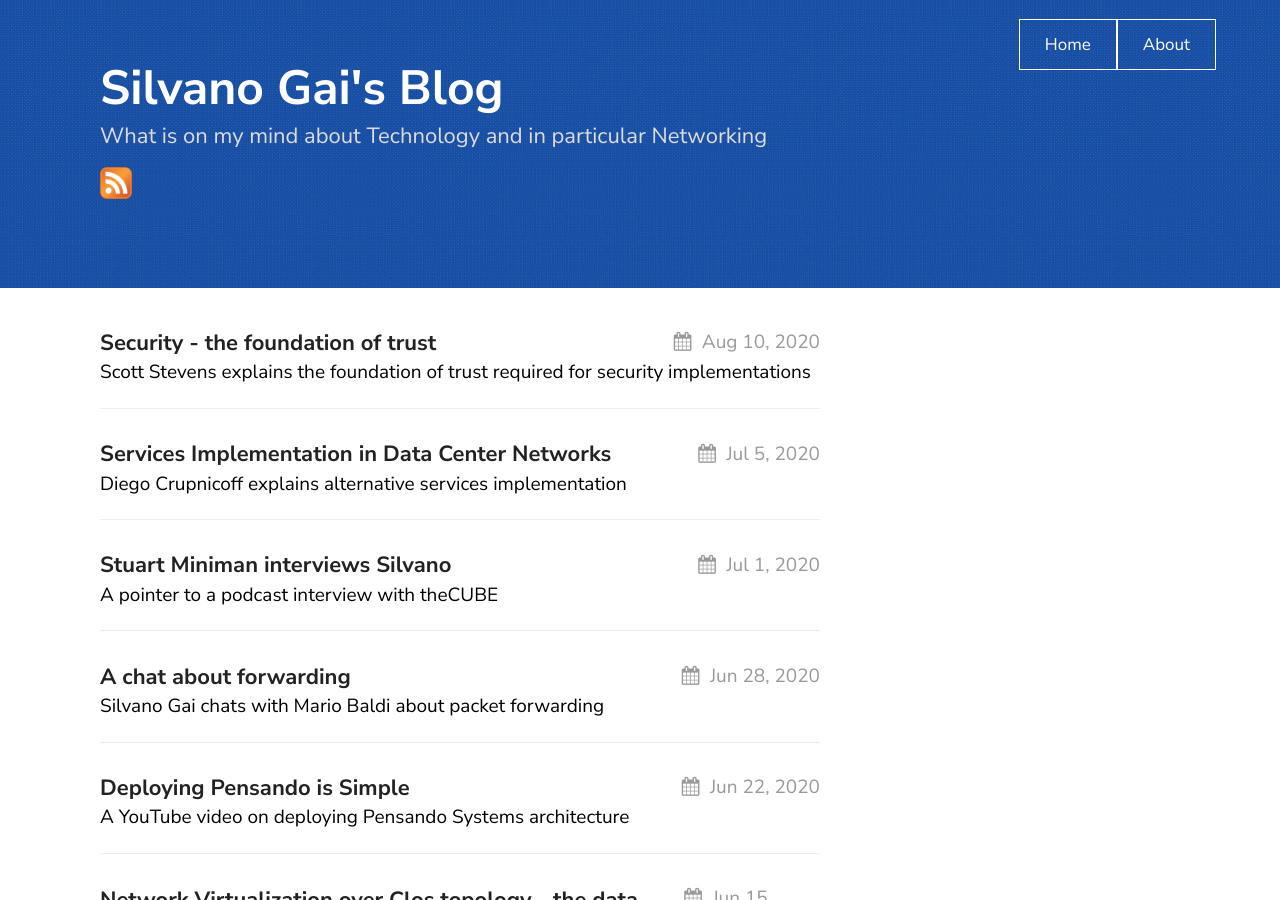
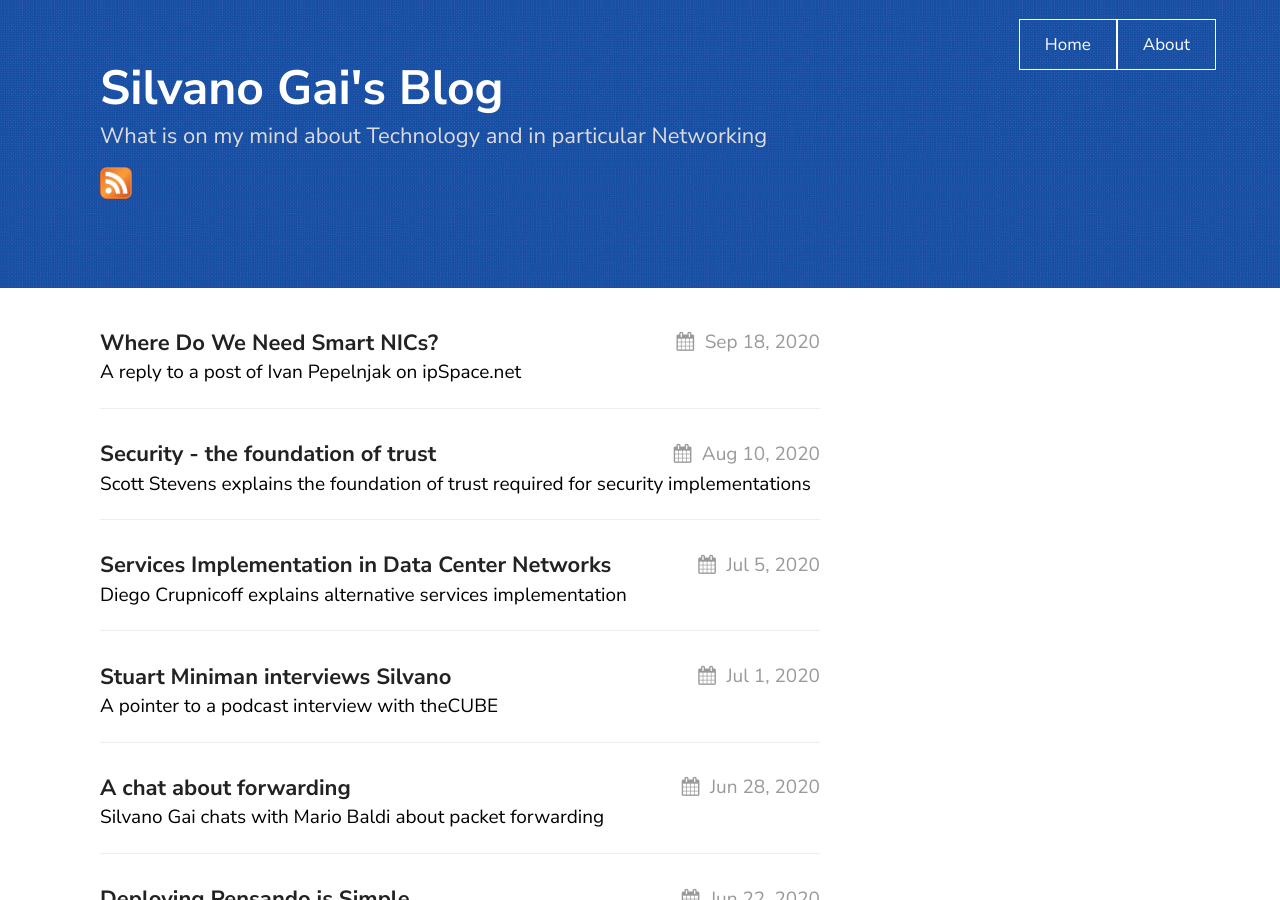
Before and after one commit to silvanogai/silvanogai, a Jekyll site: the page built from index.md, in a window 1280 px wide and 900 px high. Built offline with Jekyll 4.4.1, drawn with Linux system fonts in a browser that asks for light colours.

Commit message:
Published

```diff
--- a/_posts/2020-09-15-smartnic.md
+++ b/_posts/2020-09-15-smartnic.md
@@ -1,7 +1,7 @@
 ---
 layout: post
 comments: true
-draft: true
+date: 2020-09-18
 author: Silvano Gai
 title: Where Do We Need Smart NICs?
 excerpt: A reply to a post of Ivan Pepelnjak on ipSpace.net
```
